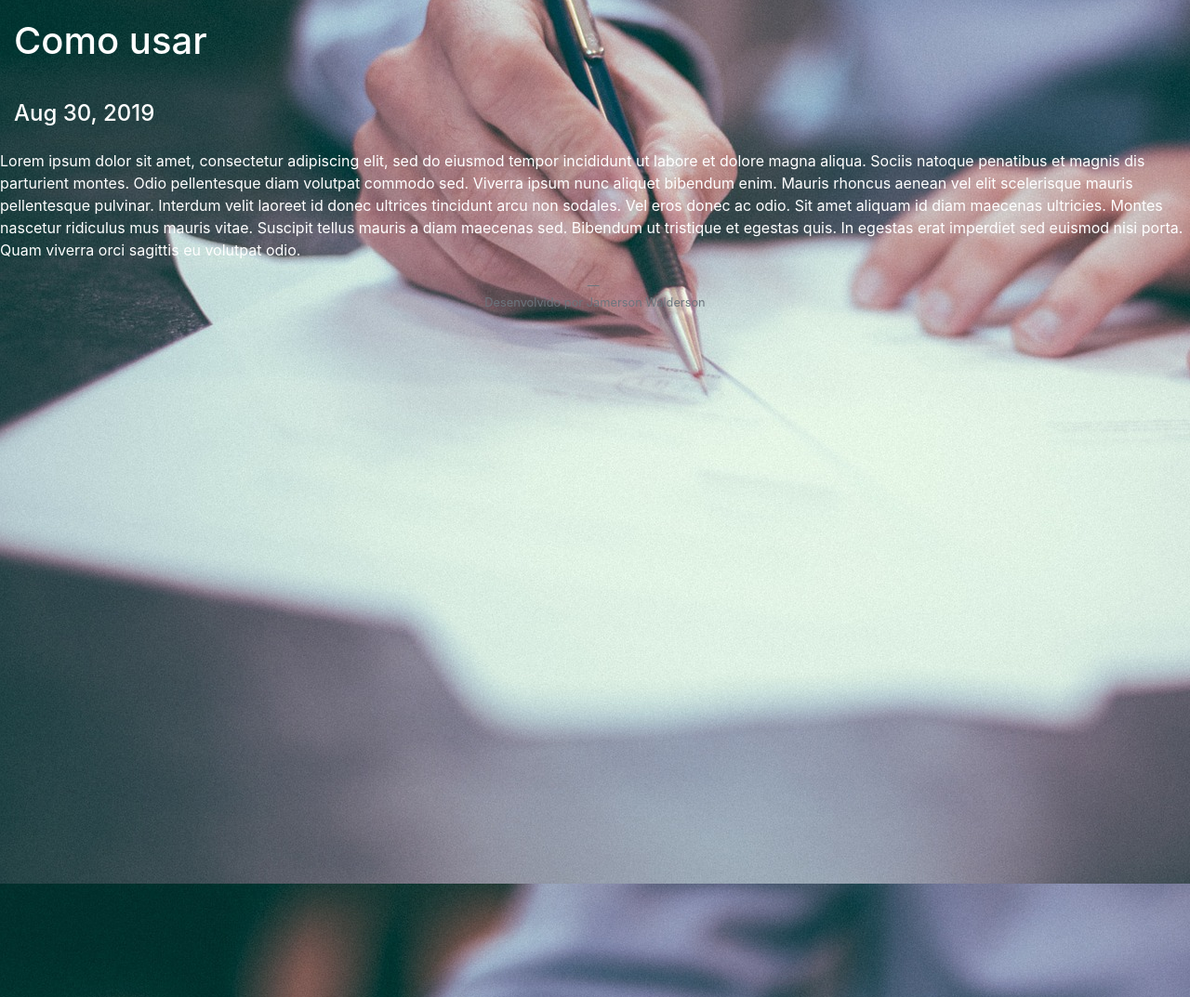
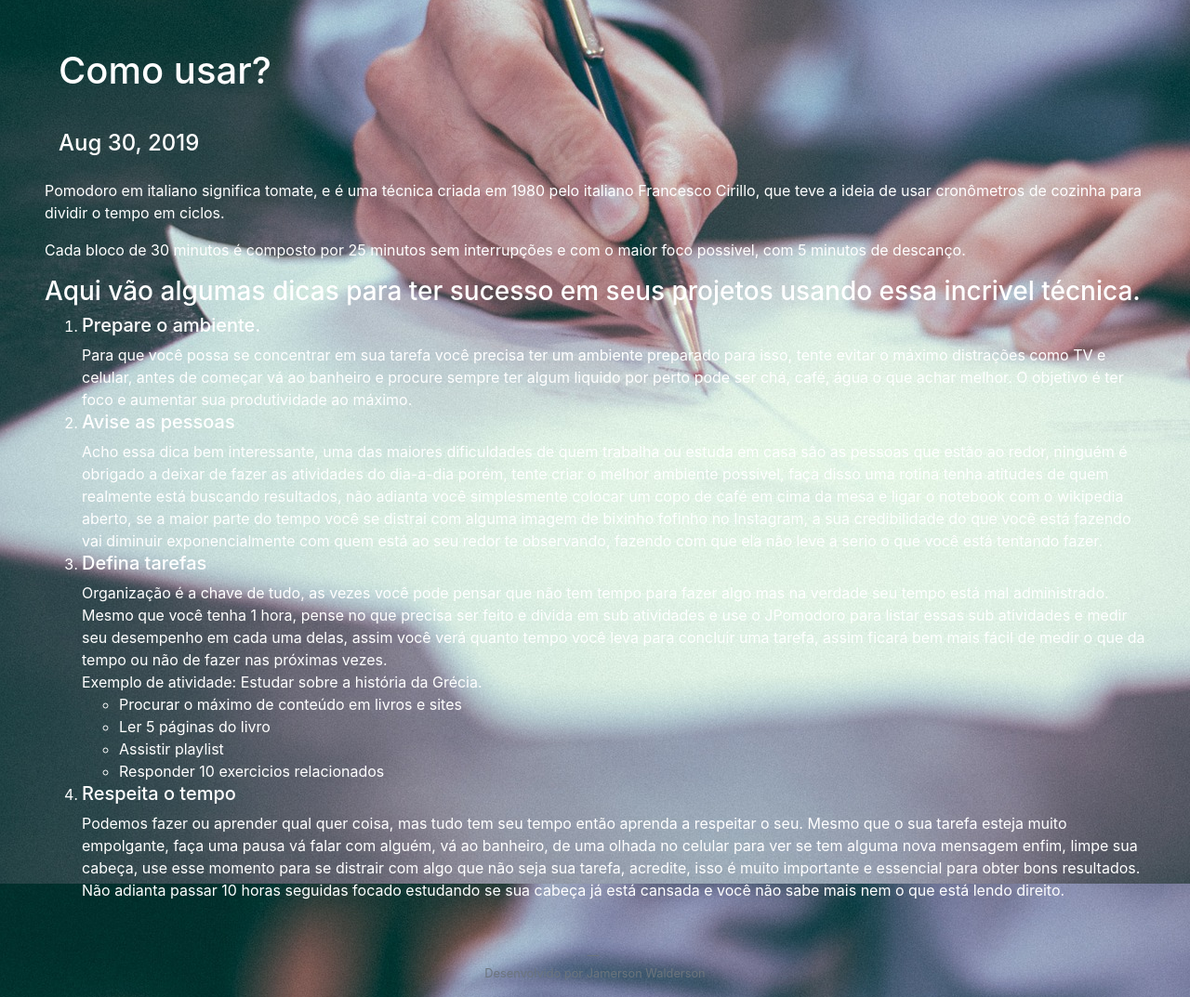
Before and after one commit to JamersonWalderson/jpomodoro.github.io, a Jekyll site: the page built from _posts/2019-08-29-como-usar.markdown, in a window 1280 px wide. Shown: the part 330-1403 px from the top of the page at 93% size. Built offline with Jekyll 4.4.1, drawn with Linux system fonts in a browser that asks for light colours; nearby versions of some CDN libraries; library files that are not in the unit come from our copies.

Commit message:
test: inclusão de pastas

```diff
--- a/_layouts/post.html
+++ b/_layouts/post.html
@@ -1,12 +1,11 @@
 ---
 layout: default
 ---
-<article>
+<article class="m-5">
   <h1 class="h0 col-9 sm-width-full py-4 mt-3 inline-block" itemprop="name headline">{{ page.title }}</h1>
   <div class="col-4 sm-width-full mt-1 border-top-thin ">
     <p class="mb-3 py-2 bold h4"><time datetime="{{ page.date | date_to_xmlschema }}" itemprop="datePublished">{{ page.date | date: "%b %-d, %Y" }}</time></p>
   </div>
-
       {{ content }}
 
 </article>
--- a/_posts/2019-08-29-como-usar.markdown
+++ b/_posts/2019-08-29-como-usar.markdown
@@ -1,9 +1,39 @@
 ---
 layout: post
-title: Como usar
+title: Como usar?
 date:   2019-08-29 22:08:00 -0300
 ---
 
 
 
-Lorem ipsum dolor sit amet, consectetur adipiscing elit, sed do eiusmod tempor incididunt ut labore et dolore magna aliqua. Sociis natoque penatibus et magnis dis parturient montes. Odio pellentesque diam volutpat commodo sed. Viverra ipsum nunc aliquet bibendum enim. Mauris rhoncus aenean vel elit scelerisque mauris pellentesque pulvinar. Interdum velit laoreet id donec ultrices tincidunt arcu non sodales. Vel eros donec ac odio. Sit amet aliquam id diam maecenas ultricies. Montes nascetur ridiculus mus mauris vitae. Suscipit tellus mauris a diam maecenas sed. Bibendum ut tristique et egestas quis. In egestas erat imperdiet sed euismod nisi porta. Quam viverra orci sagittis eu volutpat odio.
+Pomodoro em italiano significa tomate, e é uma técnica criada em 1980 pelo italiano Francesco Cirillo, que teve a ideia de usar cronômetros de cozinha para dividir o tempo em ciclos.
+
+Cada bloco de 30 minutos é composto por 25 minutos sem interrupções e com o maior foco possivel, com 5 minutos de descanço.
+
+<h3>Aqui vão algumas dicas para ter sucesso em seus projetos usando essa incrivel técnica.</h3>
+<ol>
+    <li><h5>Prepare o ambiente.</h5></li>
+    Para que você possa se concentrar em sua tarefa você precisa ter um ambiente preparado para isso, tente evitar o máximo distrações como TV e celular, antes de começar vá ao banheiro e procure sempre ter algum liquido por perto pode ser chá, café, água o que achar melhor. O objetivo é ter foco e aumentar sua produtividade ao máximo.
+    <li><h5>Avise as pessoas</h5></li>
+    Acho essa dica bem interessante, uma das maiores dificuldades de quem trabalha ou estuda em casa são as pessoas que estão ao redor,
+    ninguém é obrigado a deixar de fazer as atividades do dia-a-dia porém, tente criar o melhor ambiente possivel, faça disso uma rotina
+    tenha atitudes de quem realmente está buscando resultados, não adianta você simplesmente colocar um copo de café em cima da mesa e ligar o notebook com o  wikipedia aberto,
+    se a maior parte do tempo você se distrai com alguma imagem de bixinho fofinho no Instagram, a sua credibilidade do que você está fazendo vai diminuir exponencialmente com quem está ao seu redor te observando, fazendo com que ela não leve a serio o que você está tentando fazer.
+    <li><h5>Defina tarefas</h5></li>
+    Organização é a chave de tudo, as vezes você pode pensar que não tem tempo para fazer algo mas na verdade seu tempo está mal administrado.
+    Mesmo que você tenha 1 hora, pense no que precisa ser feito e divida em sub atividades e use o JPomodoro para listar essas sub atividades e medir seu desempenho em cada uma delas,
+    assim você verá quanto tempo você leva para concluir uma tarefa, assim ficará bem mais fácil de medir o que da tempo ou não de fazer nas próximas vezes.<br>
+    Exemplo de atividade: Estudar sobre a história da Grécia.
+    <ul>
+        <li>Procurar o máximo de conteúdo em livros e sites</li>
+        <li>Ler 5 páginas do livro</li>
+        <li>Assistir playlist</li>
+        <li>Responder 10 exercicios relacionados</li>
+    </ul>
+    <li><h5>Respeita o tempo</h5></li>
+    Podemos fazer ou aprender qual quer coisa, mas tudo tem seu tempo então aprenda a respeitar o seu. Mesmo que o sua tarefa esteja muito empolgante,
+    faça uma pausa vá falar com alguém, vá ao banheiro, de uma olhada no celular para ver se tem alguma nova mensagem enfim, limpe sua cabeça, use esse momento
+    para se distrair com algo que não seja sua tarefa, acredite, isso é muito importante e essencial para obter bons resultados. Não adianta passar 10 horas seguidas
+    focado estudando se sua cabeça já está cansada e você não sabe mais nem o que está lendo direito.
+
+</ol>
```
Also changed, not shown: index.md (+1 -1 lines), pdca.jpg (added).
